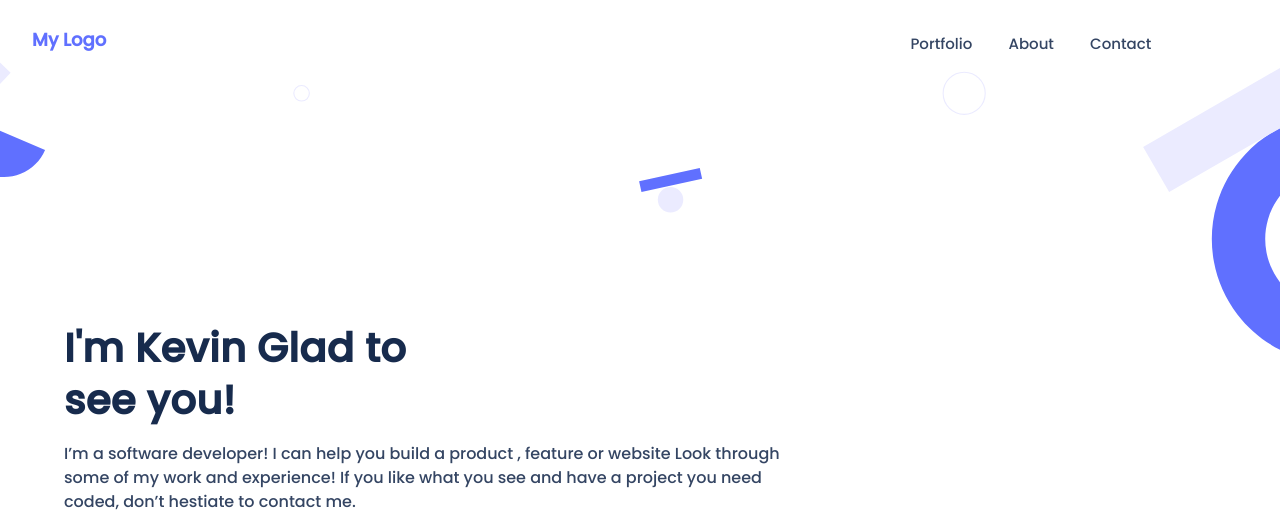
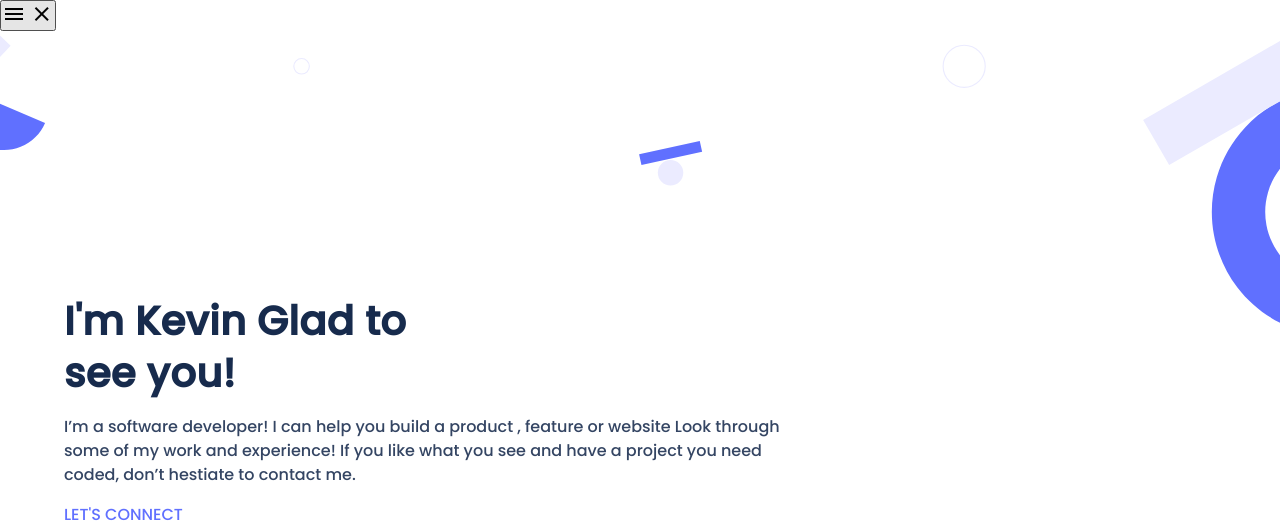
Before and after one commit to Kevin-Mena/2ndMilestonePortfolioWebsite, a website: page index.html in a window 1280 px wide. Shown: the top 522 px of the page. Drawn offline with Linux system fonts and the light colour scheme.

Commit message:
Modify index.html

```diff
--- a/index.html
+++ b/index.html
@@ -5,23 +5,26 @@
             <meta http-equiv="X-UA-Compatible" content="IE=edge">
             <meta name="viewport" content="width=device-width, initial-scale=1.0">
             <link rel="stylesheet" href="style.css">
+
             <title>Kevin Mena Portfolio Web Homepage</title>
         </head>
         <body>
 
         <header>
       <!--  navigation bar -->
-            <nav class="toolbar">
-                <div class="logo"><a href="#">My Logo</a></div>
-                <div class="menu"><a href="#"><img src="images/menu.png" alt="menu hamburger" ></a></div>
-                <div class="nav-div">
-                    <ul class="nav-link">
-                        <li class="nav-link-item"><a href="#">Portfolio</a></li>
-                        <li class="nav-link-item"><a href="#">About</a></li>
-                        <li class="nav-link-item"><a href="#">Contact</a></li>
-                    </ul>
-                </div>
-            </nav>
+      <link href="https://fonts.googleapis.com/icon?family=Material+Icons" rel="stylesheet">
+    </head>
+    <body>
+      <ul class="menu">
+        <li><a class="menuItem" href="#">Hello</a></li>
+        <li><a class="menuItem" href="#">Portfolio</a></li>
+        <li><a class="menuItem" href="#">About</a></li>
+        <li><a class="menuItem" href="#">Contacts</a></li>
+      </ul>
+      <button class="hamburger">
+        <i class="menuIcon material-icons">menu</i>
+        <i class="closeIcon material-icons">close</i>
+      </button>
          </header>
             <!--  header section -->
              <section class="first-page">
@@ -184,4 +187,8 @@
 
           </form>
 
+
          </section>
+         <script src="script.js"></script>
+        </body>
+     </html>
```
